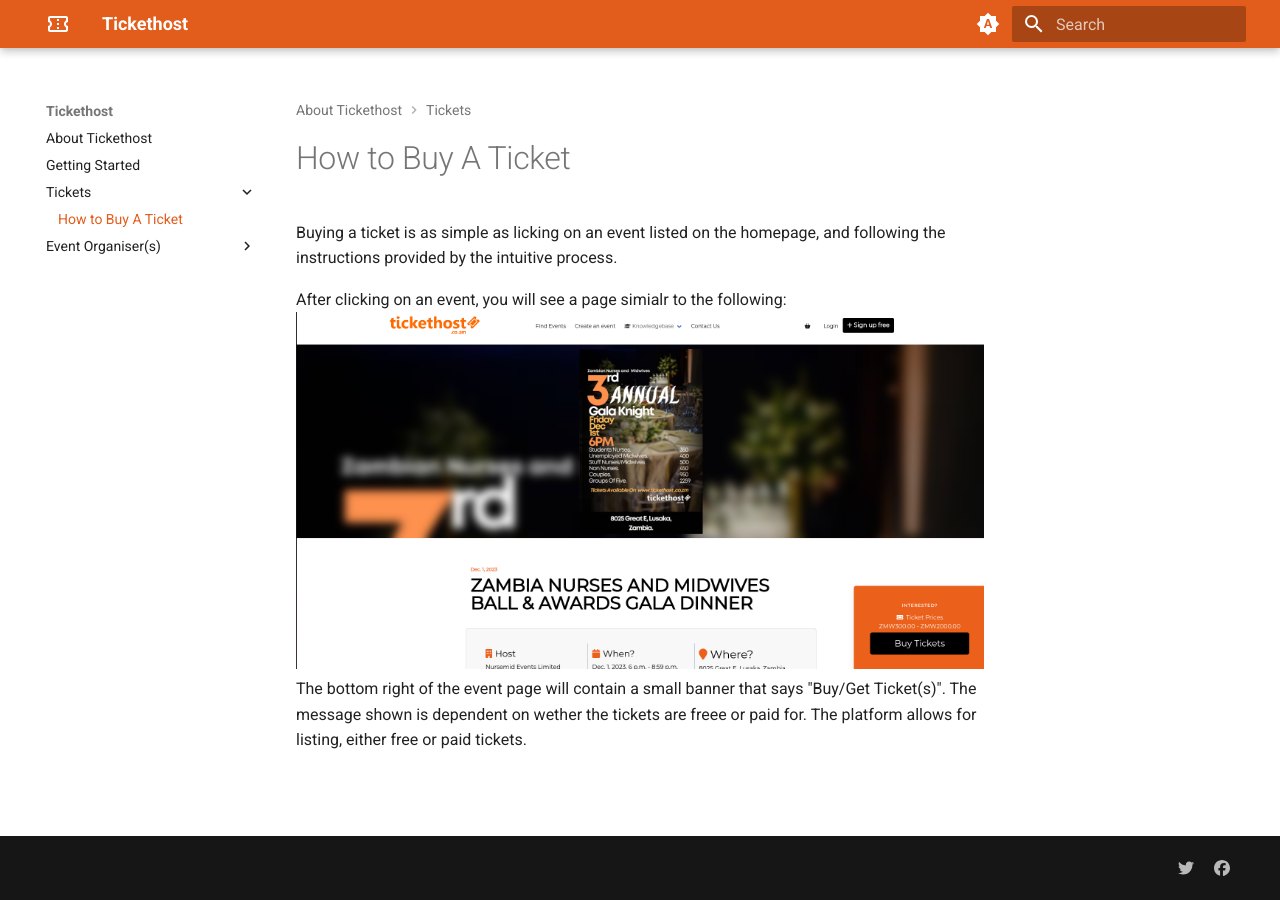
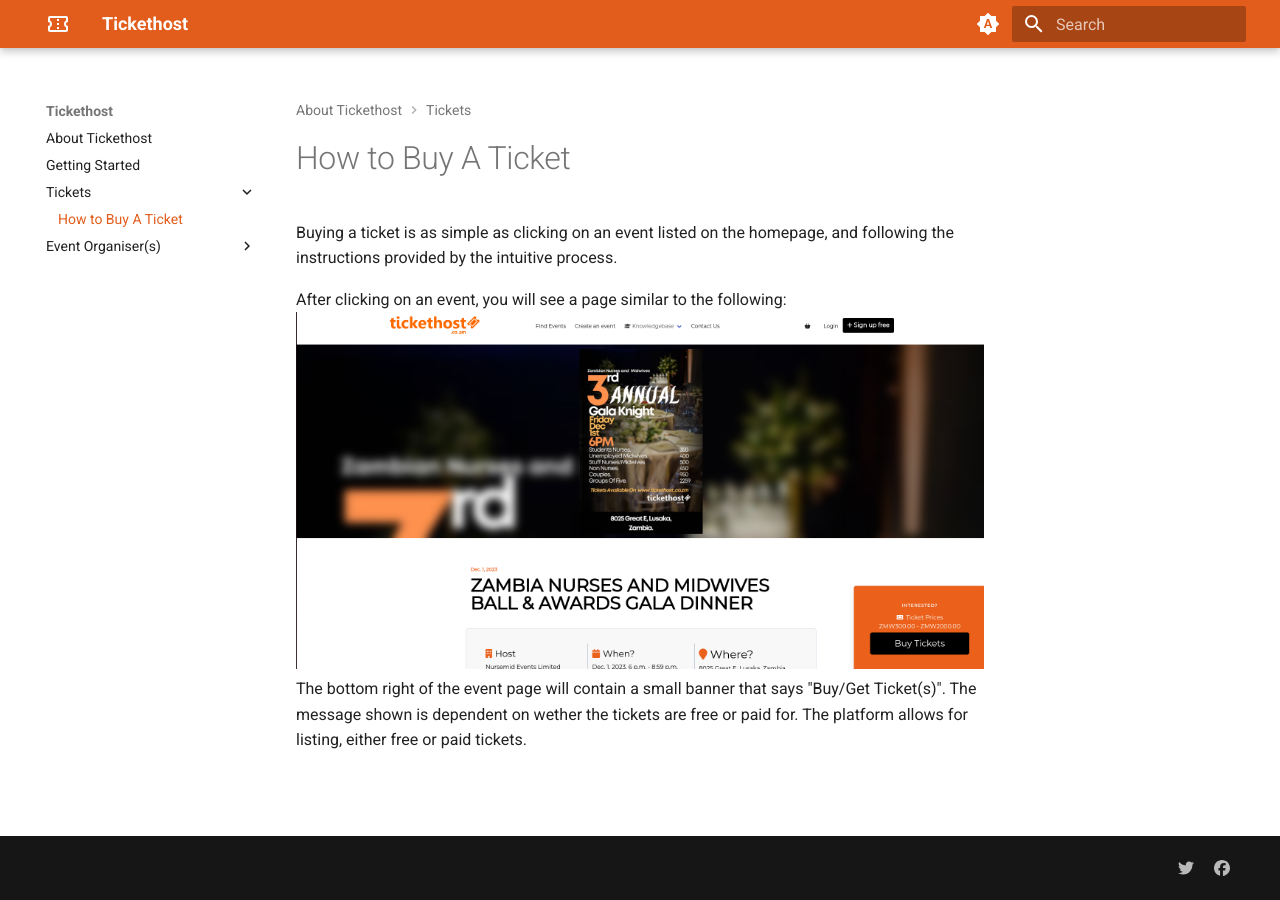
Before and after one commit to o-systems/tickethost-docs, an MkDocs documentation site: the page built from docs/tickets/index.md, in a window 1280 px wide. Built offline with MkDocs 1.6.1 and Material for MkDocs 9.7.7, drawn with Linux system fonts in a browser that asks for light colours.

Commit message:
refactor: Updated and corrected typo's

```diff
--- a/docs/tickets/index.md
+++ b/docs/tickets/index.md
@@ -1,9 +1,9 @@
 # How to Buy A Ticket
 
-Buying a ticket is as simple as licking on an event listed on the homepage, and following the instructions provided by the intuitive process.
+Buying a ticket is as simple as clicking on an event listed on the homepage, and following the instructions provided by the intuitive process.
 
-After clicking on an event, you will see a page simialr to the following:
+After clicking on an event, you will see a page similar to the following:
 ![Event Page](/images/2.event-page.png)
 The bottom right of the event page will contain a small banner that says "Buy/Get Ticket(s)".
-The message shown is dependent on wether the tickets are freee or paid for.
+The message shown is dependent on wether the tickets are free or paid for.
 The platform allows for listing, either free or paid tickets.
```
Also changed, not shown: docs/getting_started/index.md (+3 -3 lines), docs/index.md (+2 -2 lines).
